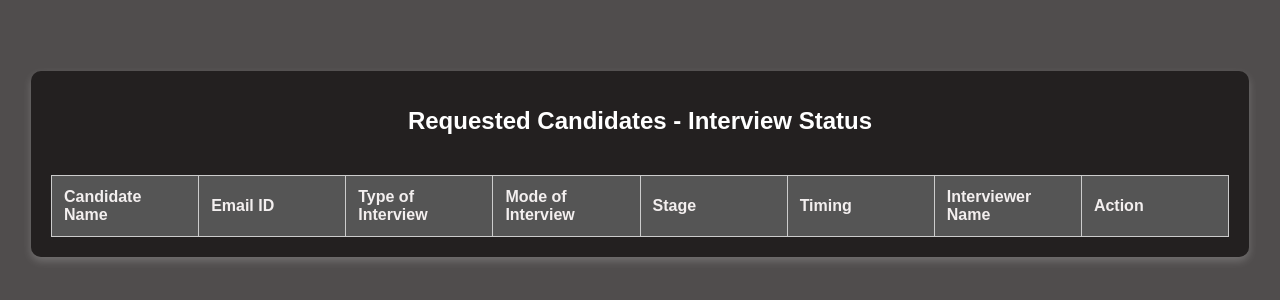
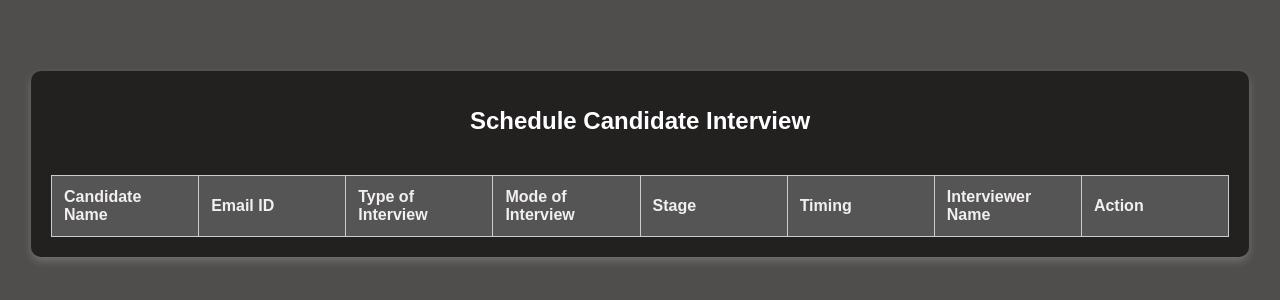
Before and after one commit to mslikhita/screening-schedule, a plain HTML site: page index.html in a window 1280 px wide. Shown: the part 236-536 px from the top of the page. Drawn offline with Linux system fonts and the light colour scheme; no server answers.

Commit message:
Update index.html

```diff
--- a/index.html
+++ b/index.html
@@ -3,7 +3,7 @@
 <head>
     <meta charset="UTF-8">
     <meta name="viewport" content="width=device-width, initial-scale=1.0">
-    <title>Interview Status - Requested Candidates</title>
+    <title>Candidate Screening</title>
     <style>
         body,
         html {
@@ -98,7 +98,7 @@
 </head>
 <body>
     <div class="container">
-        <h1>Requested Candidates - Interview Status</h1>
+        <h1>Schedule Candidate Interview</h1>
         <div style="overflow-x:auto;">
             <table id="interviewTable">
                 <thead>
```
